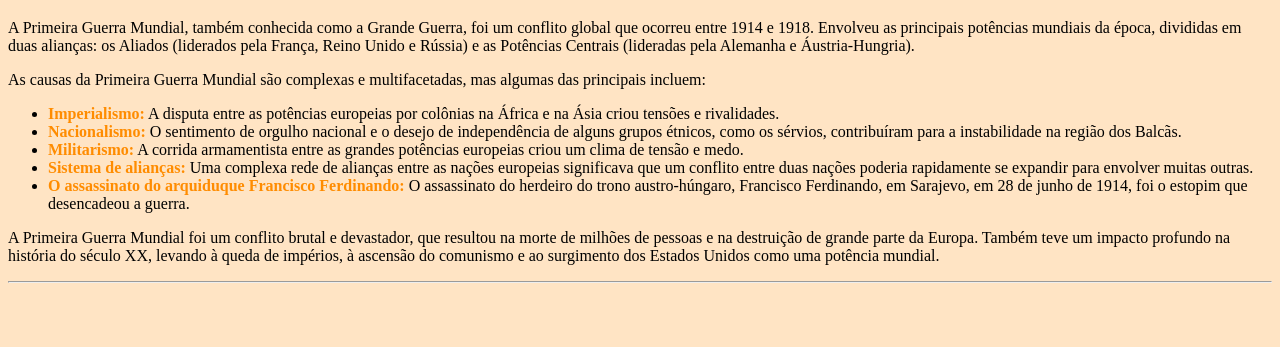
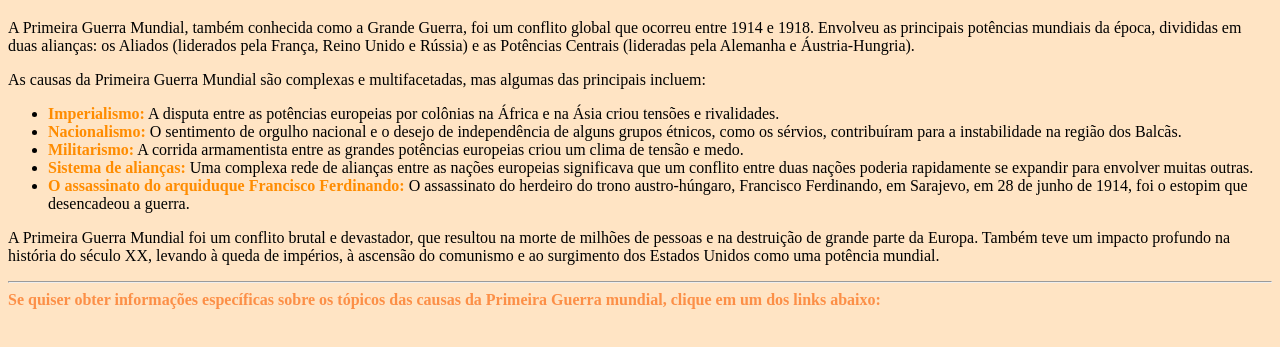
Before and after one commit to Kaycath/Ap1, a plain HTML site: page trblhbimestral.html in a window 1280 px wide. Shown: the part 61-408 px from the top of the page. Drawn offline with Linux system fonts and the light colour scheme.

Commit message:
Configurações dos sites adicionais

```diff
--- a/trblhbimestral.html
+++ b/trblhbimestral.html
@@ -21,5 +21,6 @@
     <p>A Primeira Guerra Mundial foi um conflito brutal e devastador, que resultou na morte de milhões de pessoas e na destruição de grande parte da Europa.
     Também teve um impacto profundo na história do século XX, levando à queda de impérios, à ascensão do comunismo e ao surgimento dos Estados Unidos como uma potência mundial.</p>
         <hr>
+        <strong style="color:rgb(252, 143, 71)"> Se quiser obter informações específicas sobre os tópicos das causas da Primeira Guerra mundial, clique em um dos links abaixo: </strong>
 </body>
 </html>
```
